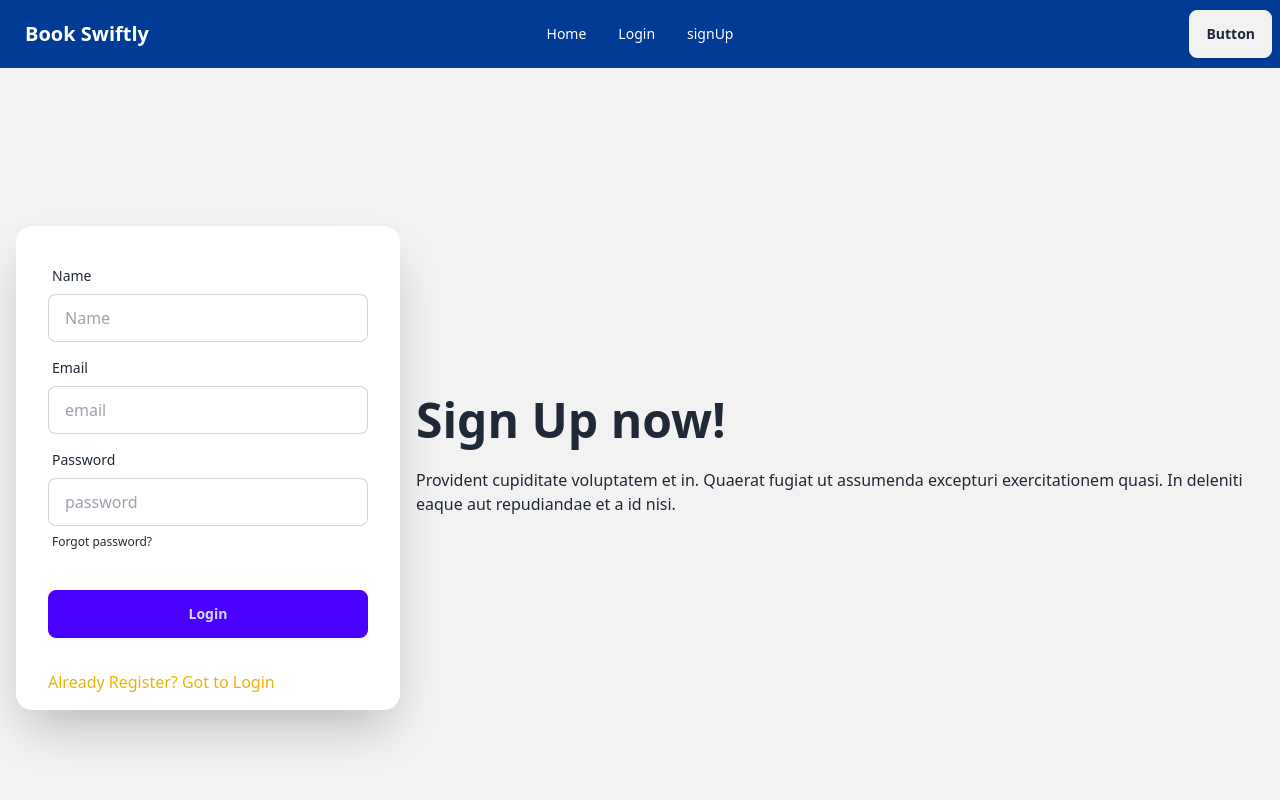
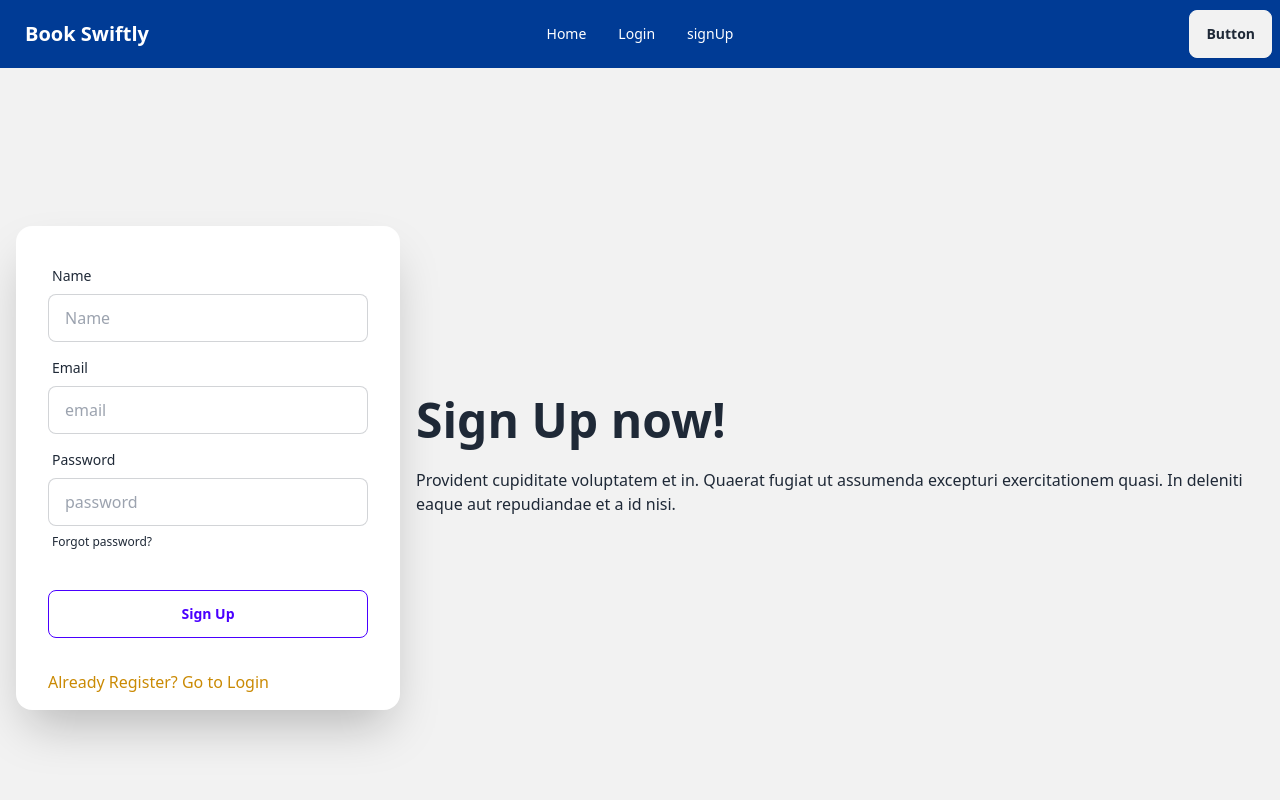
Before and after one commit to mdshakil04/book-Swiftly-client, a React (Vite) app: page /signUp in a window 1280 px wide. Shown: the top 800 px of the page. Built offline with nearby package versions, Linux system fonts and the light colour scheme; no server answers.

Commit message:
Send User to the firbase

```diff
--- a/src/pages/SignUp/SignUp.jsx
+++ b/src/pages/SignUp/SignUp.jsx
@@ -1,14 +1,20 @@
 import { Link } from "react-router-dom";
 import { useForm } from "react-hook-form"
+import { useContext } from "react";
+import { AuthContext } from "../../providers/AuthProvider";
 
 const SignUp = () => {
     const {
-        register,
-        handleSubmit,
-        formState:  {errors} }
-       = useForm();
-      const onSubmit = (data) => console.log(data)
-
+        register, handleSubmit, formState:  {errors} } = useForm();
+        const {createUser} = useContext(AuthContext);
+        const onSubmit = (data) =>{
+            console.log(data)
+            createUser(data.email, data.password)
+            .then(result => {
+                const loggedUser = result.user;
+                console.log(loggedUser)
+            })
+        }
     //   console.log(watch("example"))
   return (
     // -----------This is React Hook From----------
@@ -82,10 +88,10 @@ const SignUp = () => {
                 </label>
               </div>
               <div className="form-control mt-6">
-                <button className="btn btn-primary">Login</button>
+                <input  className="btn btn-outline btn-primary" type="submit" value="Sign Up" />
               </div>
             </form>
-            <p className=" ml-8 mb-4 text-yellow-500">Already Register? <Link to= "/login">Got to Login</Link> </p>
+            <p className=" ml-8 mb-4 text-yellow-600">Already Register? <Link to= "/login">Go to Login</Link> </p>
           </div>
         </div>
       </div>
```
